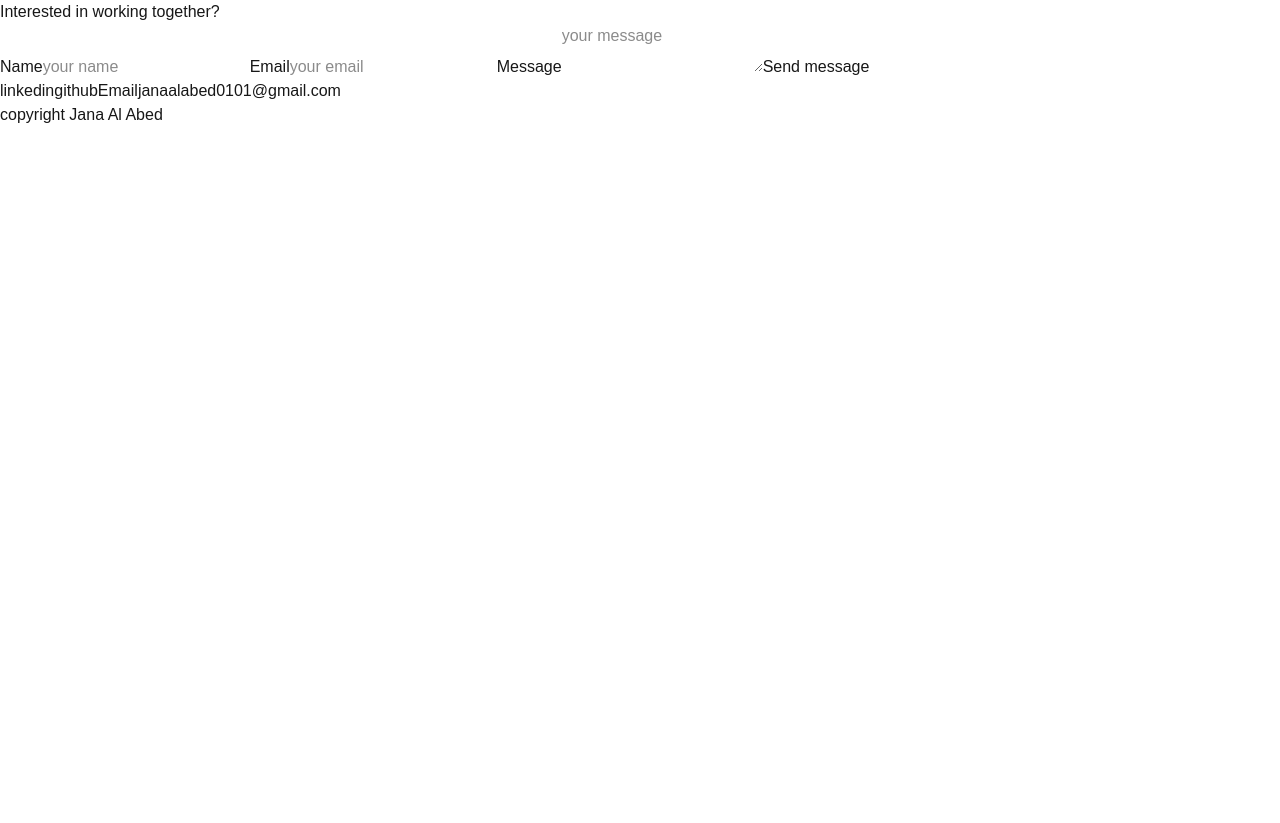
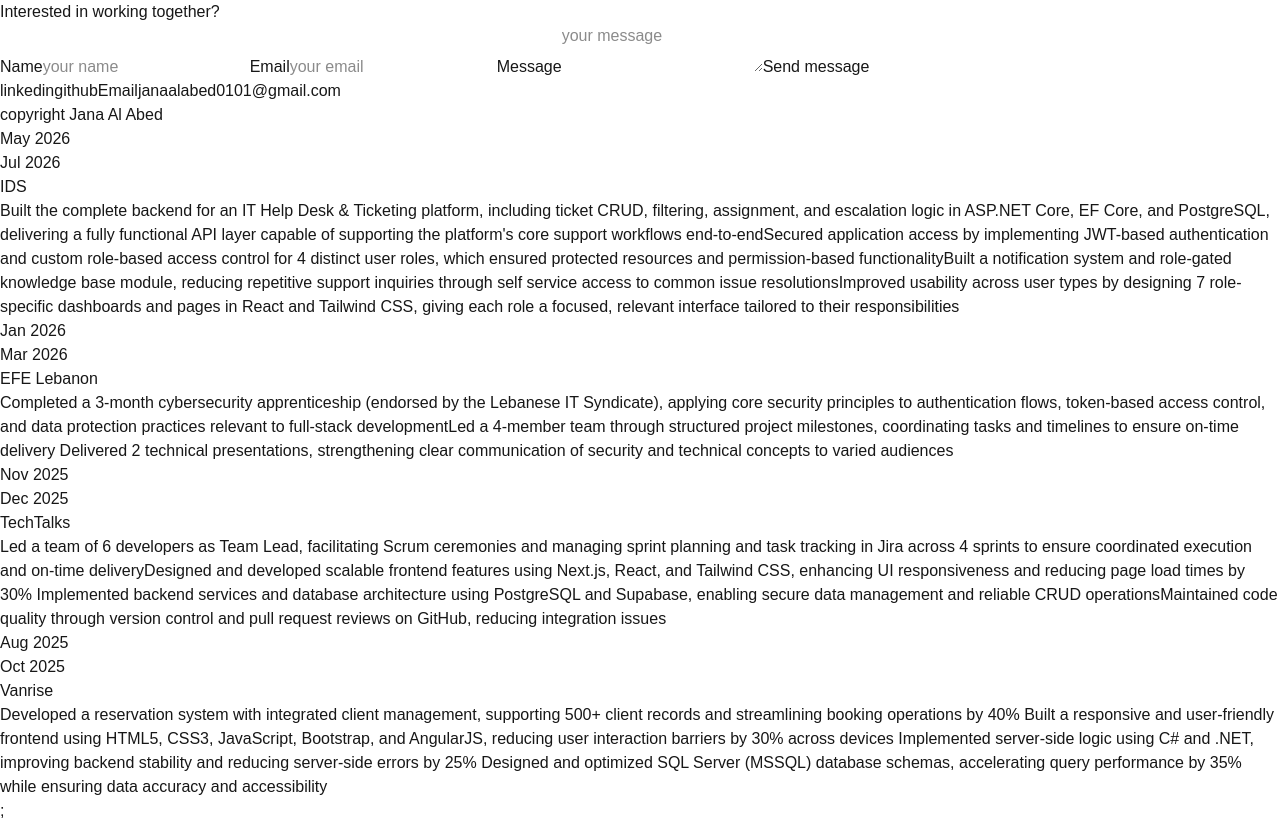
Before and after one commit to janaalabed/portfolio, a Next.js app: page / in a window 1280 px wide. Shown: the part 800-1623 px from the top of the page. Before the commit the page ends 927 px from the top, so only its background shows below. Built offline with nearby package versions, Linux system fonts and the light colour scheme.

Commit message:
feat: implementing the Experience section

```diff
--- /dev/null
+++ b/src/app/components/Experience.jsx
@@ -0,0 +1,64 @@
+export default function Experience() {
+  const experiences = [
+    {
+      startDate: "May 2026",
+      endDate: "Jul 2026",
+      companyName: "IDS",
+      bullets: [
+        "Built the complete backend for an IT Help Desk & Ticketing platform, including ticket CRUD, filtering, assignment, and escalation logic in ASP.NET Core, EF Core, and PostgreSQL, delivering a fully functional API layer capable of supporting the platform's core support workflows end-to-end",
+        "Secured application access by implementing JWT-based authentication and custom role-based access control for 4 distinct user roles, which ensured protected resources and permission-based functionality",
+        "Built a notification system and role-gated knowledge base module, reducing repetitive support inquiries through self service access to common issue resolutions",
+        "Improved usability across user types by designing 7 role-specific dashboards and pages in React and Tailwind CSS, giving each role a focused, relevant interface tailored to their responsibilities",
+      ],
+    },
+    {
+      startDate: "Jan 2026",
+      endDate: "Mar 2026",
+      companyName: "EFE Lebanon",
+      bullets: [
+        "Completed a 3-month cybersecurity apprenticeship (endorsed by the Lebanese IT Syndicate), applying core security principles to authentication flows, token-based access control, and data protection practices relevant to full-stack development",
+        "Led a 4-member team through structured project milestones, coordinating tasks and timelines to ensure on-time delivery ",
+        " Delivered 2 technical presentations, strengthening clear communication of security and technical concepts to varied audiences",
+      ],
+    },
+
+    {
+      startDate: "Nov 2025",
+      endDate: "Dec 2025",
+      companyName: "TechTalks",
+      bullets: [
+        " Led a team of 6 developers as Team Lead, facilitating Scrum ceremonies and managing sprint planning and task tracking in Jira across 4 sprints to ensure coordinated execution and on-time delivery",
+        "Designed and developed scalable frontend features using Next.js, React, and Tailwind CSS, enhancing UI responsiveness and reducing page load times by 30% ",
+        "Implemented backend services and database architecture using PostgreSQL and Supabase, enabling secure data management and reliable CRUD operations",
+        "Maintained code quality through version control and pull request reviews on GitHub, reducing integration issues ",
+      ],
+    },
+
+    {
+      startDate: "Aug 2025",
+      endDate: "Oct 2025",
+      companyName: "Vanrise",
+      bullets: [
+        "Developed a reservation system with integrated client management, supporting 500+ client records and streamlining booking operations by 40% ",
+        "Built a responsive and user-friendly frontend using HTML5, CSS3, JavaScript, Bootstrap, and AngularJS, reducing user interaction barriers by 30% across devices ",
+        "Implemented server-side logic using C# and .NET, improving backend stability and reducing server-side errors by 25% ",
+        "Designed and optimized SQL Server (MSSQL) database schemas, accelerating query performance by 35% while ensuring data accuracy and accessibility ",
+      ],
+    },
+  ];
+  return (
+    <>
+      <section id="experience">
+        {experiences.map((item, index) => (
+          <div key={index}>
+            <p>{item.startDate}</p>
+            <p>{item.endDate}</p>
+            <p>{item.companyName}</p>
+            <p>{item.bullets}</p>
+          </div>
+        ))}
+        ;
+      </section>
+    </>
+  );
+}
--- a/src/app/page.js
+++ b/src/app/page.js
@@ -4,6 +4,7 @@ import About from "./components/About";
 import Skills from "./components/Skills";
 import Contact from "./components/Contact";
 import Footer from "./components/Footer";
+import Experience from "./components/Experience";
 
 export default function Portfolio() {
   return (
@@ -15,6 +16,7 @@ export default function Portfolio() {
         <Skills />
         <Contact />
         <Footer />
+        <Experience />
       </div>
     </>
   );
```
